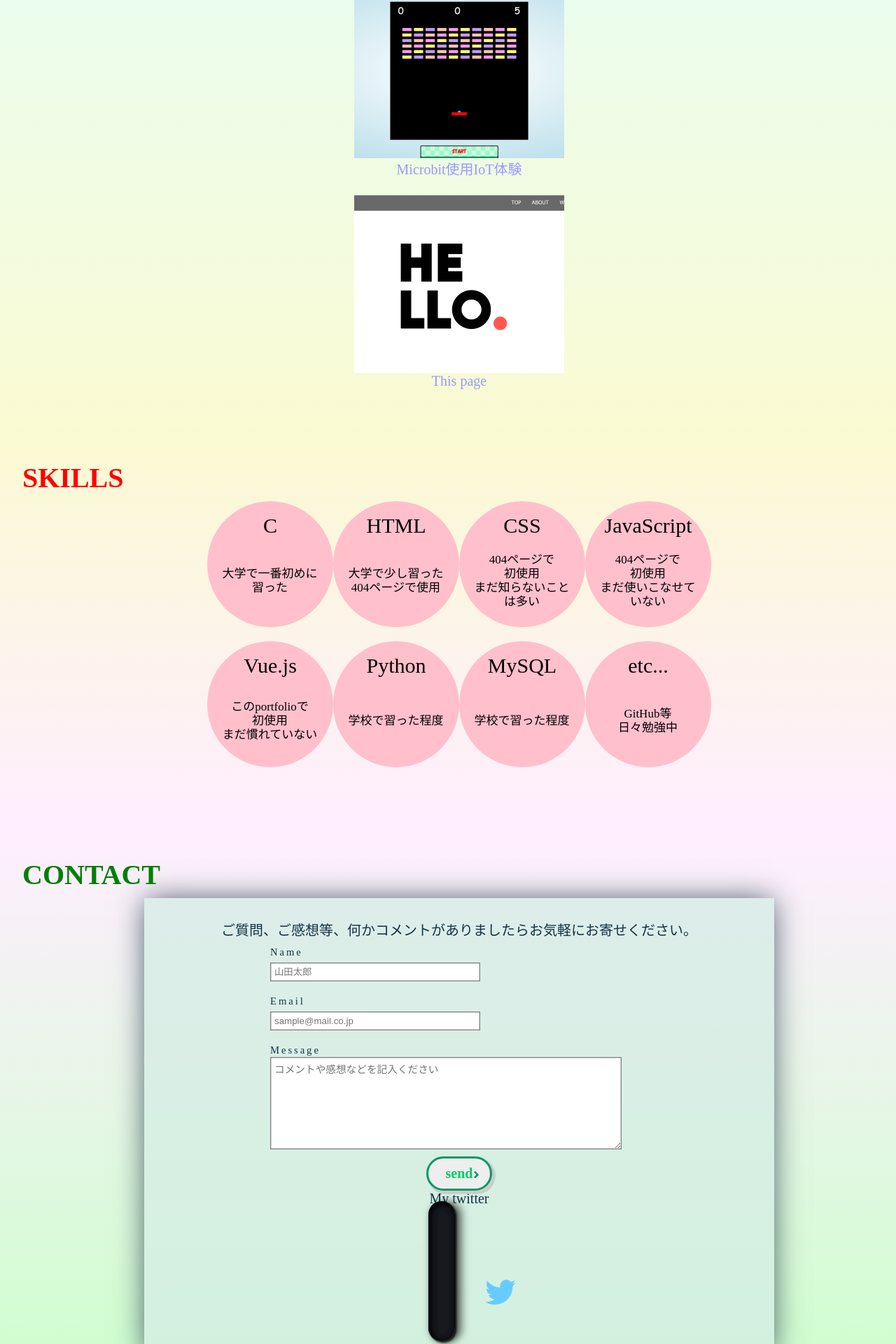
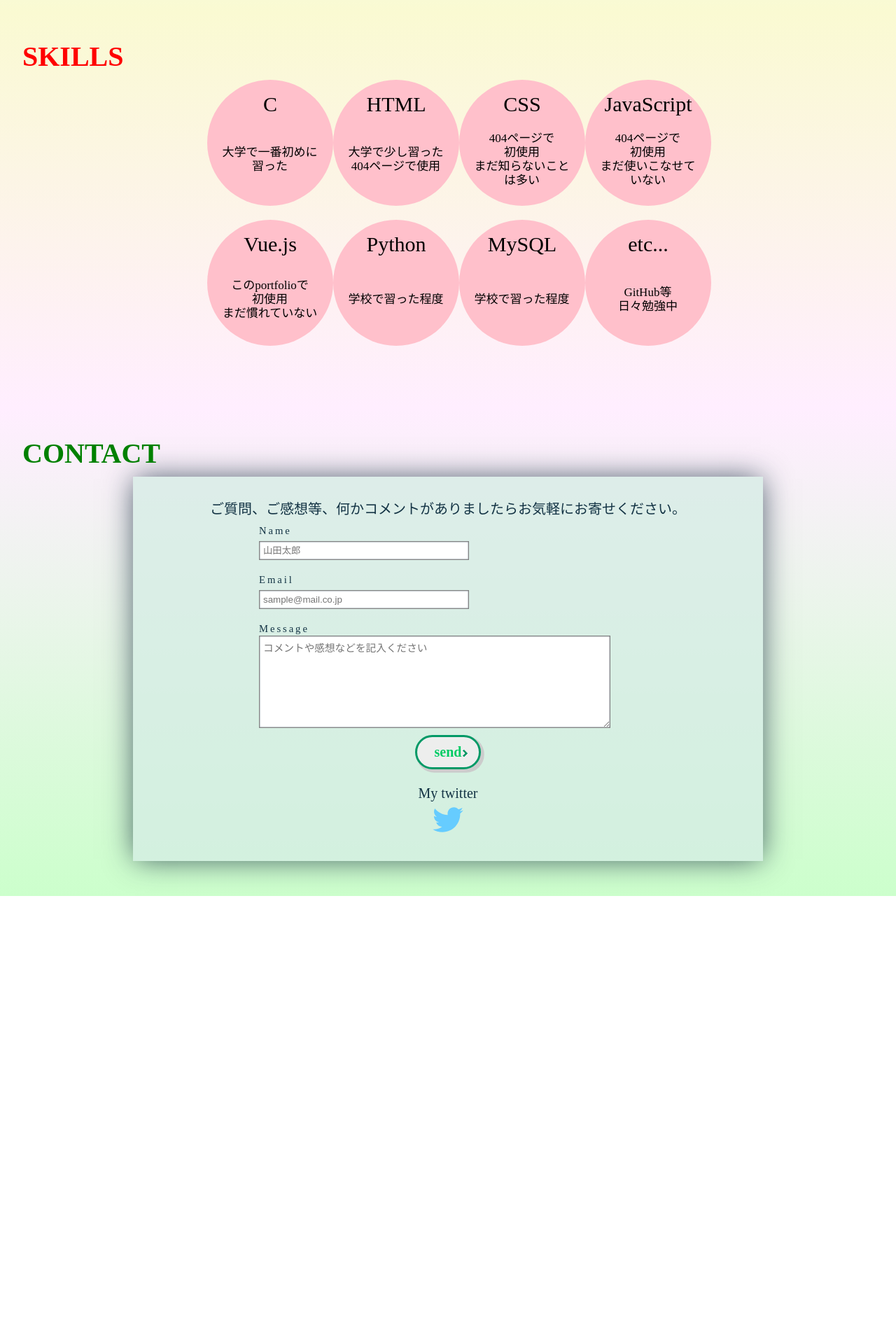
Before and after one commit to Nauichi/Portfolio-site, a Nuxt app: page / in a window 1280 px wide. Shown: the part 1645-3565 px from the top of the page at 70% size. After the commit the page ends 2925 px from the top, so only its background shows below. Built offline with nearby package versions, Linux system fonts and the light colour scheme.

Commit message:
Portfolio作成中

```diff
--- a/components/NaviMenu.vue
+++ b/components/NaviMenu.vue
@@ -210,8 +210,8 @@
             p_top: 0,
             p_about: 670,
             p_works: 1230,
-            p_skills: 2310,
-            p_contact: 2890,
+            p_skills: 1680,
+            p_contact: 2260,
             p_contact2: 3900,
         };
       },
--- a/components/SlideIn.vue
+++ b/components/SlideIn.vue
@@ -37,6 +37,8 @@
     .slidein {
         width: 100%;
         animation: slideIn 1.5s ease-out forwards;
+        display: flex;
+        justify-content: space-evenly;
     }
     @keyframes slideIn {
     0% {
--- a/components/TopPage.vue
+++ b/components/TopPage.vue
@@ -33,7 +33,6 @@
           </g>
         </svg>
       </div>
-
 </template>
 
 <script>
--- a/components/Tutorial.vue
+++ b/components/Tutorial.vue
@@ -35,19 +35,13 @@
       <h2>WORKS</h2>
       <SlideIn>
         <a href="Not.html" target="_blank">
-          <div class="img"/>
+          <div class="img" />
           404 Not Found page
         </a>
-      </SlideIn>
-      <br>
-      <SlideIn>
         <a href="IoT_browser.html" target="_blank">
           <div class="img3" />
           Microbit使用IoT体験
         </a>
-      </SlideIn>
-      <br>
-      <SlideIn>
         <a href="#" target="_blank">
           <div class="img2" />
           This page
@@ -122,10 +116,10 @@
             </a>
           </div>
         <br>
+        <br>
         My twitter
         <br>
         <a href="https://twitter.com/g07_sh034ma" target="_blank">
-          <i class="fa fa-twitter" id="twitter"></i>
           <svg
             class="w-6 h-6 text-gray-600 hover:text-gray-800"
             xmlns="http://www.w3.org/2000/svg"
@@ -265,7 +259,6 @@
     background: linear-gradient(to bottom, #FFEEFF, #CCFFCC);
     padding-top: 40px;
     padding-bottom: 40px;
-    padding-left: 4vh;
     cursor: default;
 
     color: black;
@@ -278,6 +271,7 @@
     text-align: left;
     font-size: 40px;
     font-family: serif;
+    padding-left: 4vh;
   }
   .contact_area{
     margin: 10px auto;
@@ -374,6 +368,8 @@
     background: center;
     background-image: url("./404.png");
     margin: 0 auto;
+
+    text-align: center;
 
     transition: all 0.5s ease 0s;
   }
@@ -511,33 +507,6 @@
         width: 120px;
     }
   }
-  @import 'https://stackpath.bootstrapcdn.com/font-awesome/4.7.0/css/font-awesome.min.css';
-  #twitter{
-    font-size: 8em;
-    background-color: #18191f;
-    color: #fff;
-    box-shadow: 2px 2px 2px #00000080, 10px 1px 12px #00000080,
-      2px 2px 10px #00000080, 2px 2px 3px #00000080, inset 2px 2px 10px #00000080,
-      inset 2px 2px 10px #00000080, inset 2px 2px 10px #00000080,
-      inset 2px 2px 10px #00000080;
-    border-radius: 29px;
-    padding: 11px 19px;
-    margin: 0 40px;
-    animation: animate 3s linear infinite;
-    text-shadow: 0 0 50px #0072ff, 0 0 100px #0072ff, 0 0 150px #0072ff,
-      0 0 200px #0072ff;
-  }
-  #twitter {
-    animation-delay: 0.3s;
-  }
-  @keyframes animate {
-    from {
-      filter: hue-rotate(0deg);
-    }
-    to {
-      filter: hue-rotate(360deg);
-    }
-  }
 </style>
 
 <script>
```
